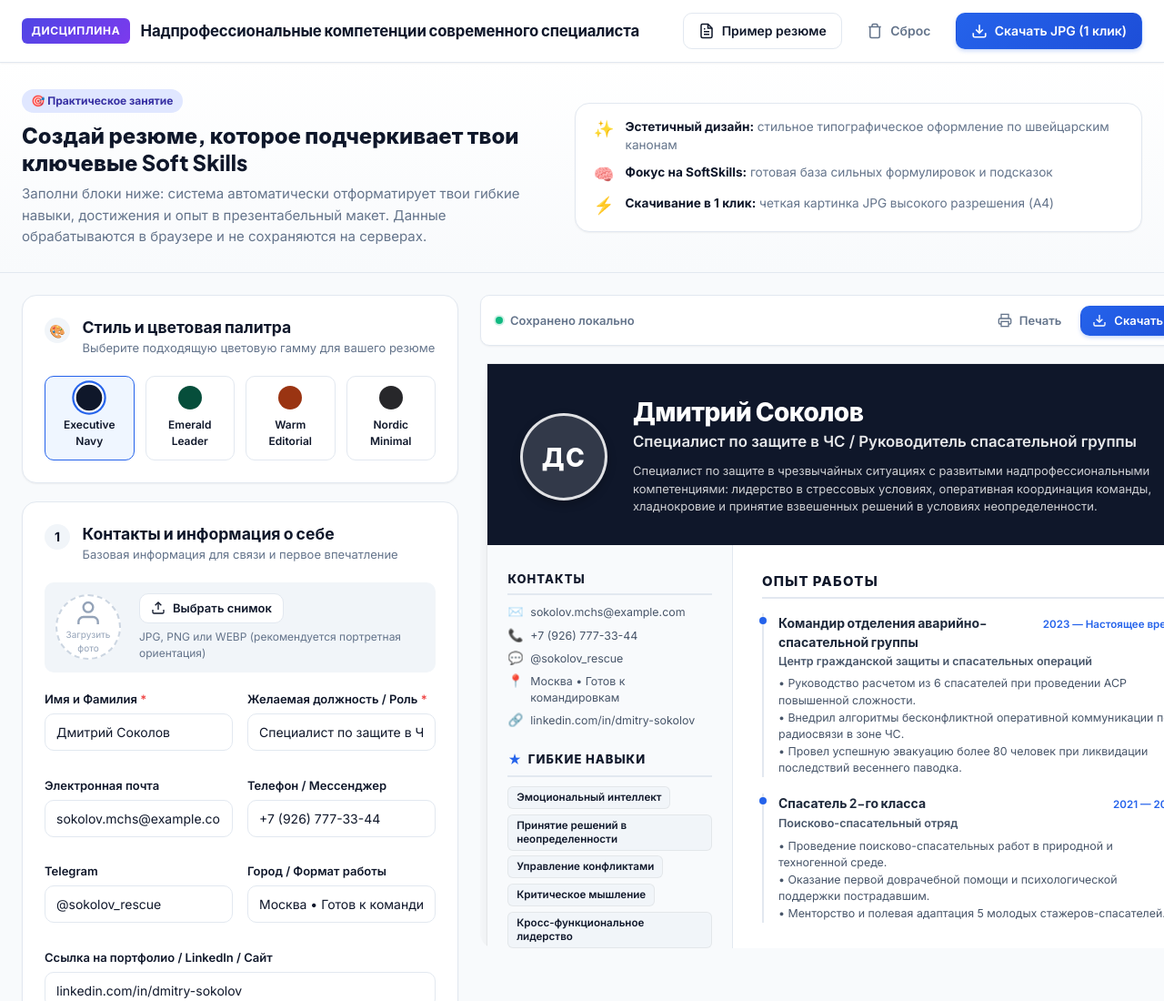
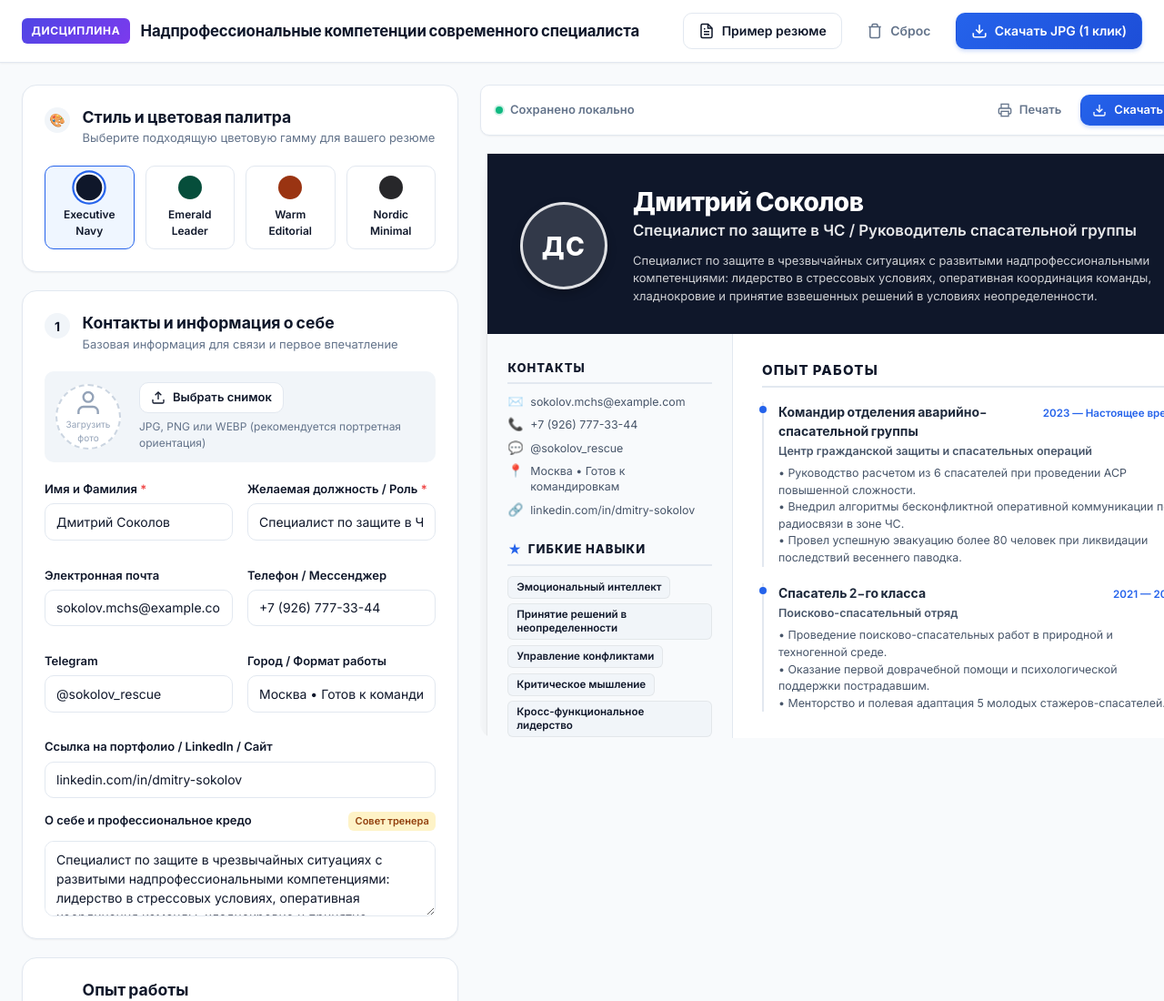
Before and after one commit to MrRebrik28/softskills-resume, a website: page index.html in a window 1280 px wide. Shown: the top 1100 px of the page at 91% size. Drawn offline with Linux system fonts and the light colour scheme.

Commit message:
style: удалить блок интро-описания под шапкой

```diff
--- a/index.html
+++ b/index.html
@@ -35,31 +35,6 @@
       </div>
     </div>
   </header>
-
-  <!-- Hero Intro Bar -->
-  <section class="intro-bar">
-    <div class="intro-container">
-      <div class="intro-text">
-        <span class="pill-tag">🎯 Практическое занятие</span>
-        <h2>Создай резюме, которое подчеркивает твои ключевые Soft Skills</h2>
-        <p>Заполни блоки ниже: система автоматически отформатирует твои гибкие навыки, достижения и опыт в презентабельный макет. Данные обрабатываются в браузере и не сохраняются на серверах.</p>
-      </div>
-      <div class="intro-features">
-        <div class="feature-item">
-          <div class="feature-icon">✨</div>
-          <div class="feature-desc"><strong>Эстетичный дизайн:</strong> стильное типографическое оформление по швейцарским канонам</div>
-        </div>
-        <div class="feature-item">
-          <div class="feature-icon">🧠</div>
-          <div class="feature-desc"><strong>Фокус на SoftSkills:</strong> готовая база сильных формулировок и подсказок</div>
-        </div>
-        <div class="feature-item">
-          <div class="feature-icon">⚡️</div>
-          <div class="feature-desc"><strong>Скачивание в 1 клик:</strong> четкая картинка JPG высокого разрешения (A4)</div>
-        </div>
-      </div>
-    </div>
-  </section>
 
   <!-- Mobile View Switcher (Tabs) -->
   <div class="mobile-tabs">
--- a/styles.css
+++ b/styles.css
@@ -245,82 +245,6 @@ button, input, textarea, select {
 
 .btn-text-link:hover {
   text-decoration: underline;
-}
-
-/* ==========================================================================
-   Intro Bar (Landing Context)
-   ========================================================================== */
-.intro-bar {
-  background: linear-gradient(180deg, #ffffff 0%, var(--bg-page) 100%);
-  border-bottom: 1px solid var(--border-color);
-  padding: 1.75rem 1.5rem;
-}
-
-.intro-container {
-  max-width: 1440px;
-  margin: 0 auto;
-  display: grid;
-  grid-template-columns: 1fr 1.1fr;
-  gap: 2.5rem;
-  align-items: center;
-}
-
-.pill-tag {
-  display: inline-block;
-  background: #e0e7ff;
-  color: #3730a3;
-  font-size: 0.75rem;
-  font-weight: 700;
-  padding: 0.25rem 0.65rem;
-  border-radius: var(--radius-full);
-  margin-bottom: 0.6rem;
-}
-
-.intro-text h2 {
-  font-family: var(--font-heading);
-  font-size: 1.5rem;
-  font-weight: 800;
-  line-height: 1.25;
-  color: var(--text-main);
-  margin-bottom: 0.5rem;
-}
-
-.intro-text p {
-  color: var(--text-muted);
-  font-size: 0.9375rem;
-  line-height: 1.55;
-}
-
-.intro-features {
-  display: grid;
-  grid-template-columns: 1fr;
-  gap: 0.65rem;
-  background: #ffffff;
-  padding: 1rem 1.25rem;
-  border-radius: var(--radius-lg);
-  border: 1px solid var(--border-color);
-  box-shadow: var(--shadow-sm);
-}
-
-.feature-item {
-  display: flex;
-  align-items: flex-start;
-  gap: 0.75rem;
-}
-
-.feature-icon {
-  font-size: 1.15rem;
-  line-height: 1.3;
-}
-
-.feature-desc {
-  font-size: 0.85rem;
-  color: var(--text-muted);
-  line-height: 1.45;
-}
-
-.feature-desc strong {
-  color: var(--text-main);
 }
 
 /* ==========================================================================
@@ -1407,11 +1331,6 @@ textarea {
 }
 
 @media (max-width: 1024px) {
-  .intro-container {
-    grid-template-columns: 1fr;
-    gap: 1.25rem;
-  }
-
   .workspace-container {
     grid-template-columns: 1fr;
   }
@@ -1470,7 +1389,7 @@ textarea {
   body {
     background: #ffffff;
   }
-  .app-header, .intro-bar, .mobile-tabs, .editor-pane, .preview-sticky-toolbar {
+  .app-header, .mobile-tabs, .editor-pane, .preview-sticky-toolbar {
     display: none !important;
   }
   .workspace-container {
```
